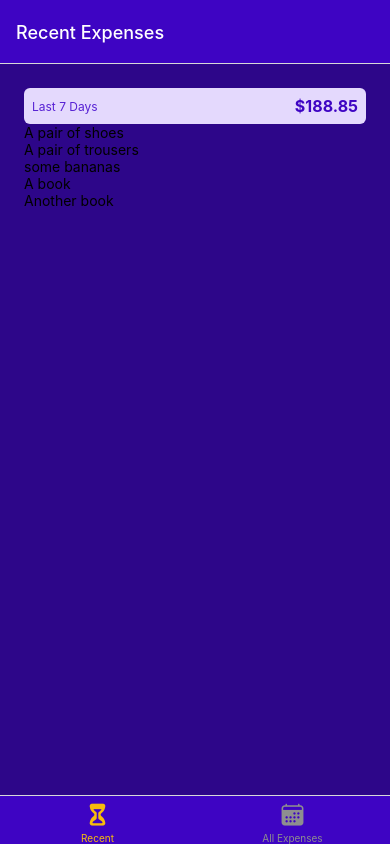
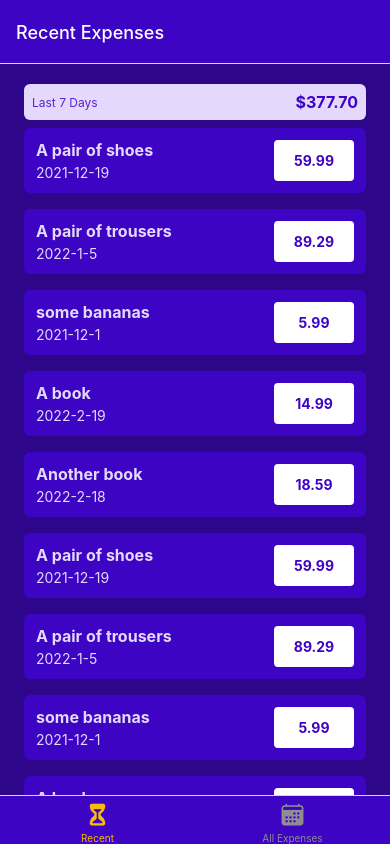
Before and after one commit to bluesnake0818/expense-tracker, a React Native app: screen /RecentExpenses in a window 390 px wide. Built offline with nearby package versions, Linux system fonts and the light colour scheme.

Commit message:
add expense item

```diff
--- /dev/null
+++ b/components/ExpensesOutput/ExpenseItem.js
@@ -0,0 +1,61 @@
+import { View, Text, Pressable, StyleSheet } from 'react-native'
+
+import { GlobalStyles } from '../../constants/styles'
+import { getFortmattedDate } from '../../util/date'
+
+const ExpenseItem = ({ description, amount, date }) => {
+  return (
+    <Pressable>
+      <View style={styles.expenseItem}>
+        <View>
+          <Text style={[styles.textBase, styles.description]}>
+            {description}
+          </Text>
+          <Text style={styles.textBase}>{getFortmattedDate(date)}</Text>
+        </View>
+        <View style={styles.amountContainer}>
+          <Text style={styles.amount}>{amount.toFixed(2)}</Text>
+        </View>
+      </View>
+    </Pressable>
+  )
+}
+
+export default ExpenseItem
+
+const styles = StyleSheet.create({
+  expenseItem: {
+    padding: 12,
+    marginVertical: 8,
+    backgroundColor: GlobalStyles.colors.primary500,
+    flexDirection: 'row',
+    justifyContent: 'space-between',
+    borderRadius: 6,
+    elevation: 3,
+    // shadowColor: GlobalStyles.colors.gray500,
+    // shadowRadius: 4,
+    // shadowOffset: { width: 1, height: 1 },
+    // shadowOpacity: 0.4,
+  },
+  textBase: {
+    color: GlobalStyles.colors.primary50,
+  },
+  description: {
+    fontSize: 16,
+    marginBottom: 4,
+    fontWeight: 'bold'
+  },
+  amountContainer: {
+    paddingHorizontal: 12,
+    paddingVertical: 4,
+    backgroundColor: 'white',
+    justifyContent: 'center',
+    alignItems: 'center',
+    borderRadius: 4,
+    minWidth: 80,
+  },
+  amount: {
+    color: GlobalStyles.colors.primary500,
+    fontWeight: 'bold',
+  },
+})
--- a/components/ExpensesOutput/ExpensesList.js
+++ b/components/ExpensesOutput/ExpensesList.js
@@ -1,7 +1,9 @@
-import { FlatList, Text } from 'react-native'
+import { FlatList } from 'react-native'
+
+import ExpenseItem from './ExpenseItem'
 
 function renderExpenseItem(itemData) {
-  return <Text>{itemData.item.description}</Text>
+  return <ExpenseItem {...itemData.item} />
 }
 
 
--- a/components/ExpensesOutput/ExpensesOutput.js
+++ b/components/ExpensesOutput/ExpensesOutput.js
@@ -35,6 +35,36 @@
     amount: 18.59,
     date: new Date('2022-02-18')
   },
+  {
+    id: 'e6',
+    description: 'A pair of shoes',
+    amount: 59.99,
+    date: new Date('2021-12-19')
+  },
+  {
+    id: 'e7',
+    description: 'A pair of trousers',
+    amount: 89.29,
+    date: new Date('2022-01-05')
+  },
+  {
+    id: 'e8',
+    description: 'some bananas',
+    amount: 5.99,
+    date: new Date('2021-12-01')
+  },
+  {
+    id: 'e9',
+    description: 'A book',
+    amount: 14.99,
+    date: new Date('2022-02-19')
+  },
+  {
+    id: 'e10',
+    description: 'Another book',
+    amount: 18.59,
+    date: new Date('2022-02-18')
+  },
 ]
 
 const ExpensesOutput = ( { expenses, expensesPeriod }) => {
@@ -51,7 +81,9 @@
 const styles = StyleSheet.create({
   container: {
     flex: 1,
-    padding: 24,
+    paddingHorizontal: 24,
+    paddingtop: 24,
+    paddingBottom: 0,
     backgroundColor: GlobalStyles.colors.primary700
   }
 })
--- a/components/ExpensesOutput/ExpensesSummary.js
+++ b/components/ExpensesOutput/ExpensesSummary.js
@@ -18,6 +18,7 @@
 
 const styles = StyleSheet.create({
   container: {
+    marginTop: 20,
     padding: 8,
     backgroundColor: GlobalStyles.colors.primary50,
     borderRadius: 6,
--- /dev/null
+++ b/util/date.js
@@ -0,0 +1,3 @@
+export function getFortmattedDate(date) {
+  return `${date.getFullYear()}-${date.getMonth() + 1}-${date.getDate()}`
+}
```
